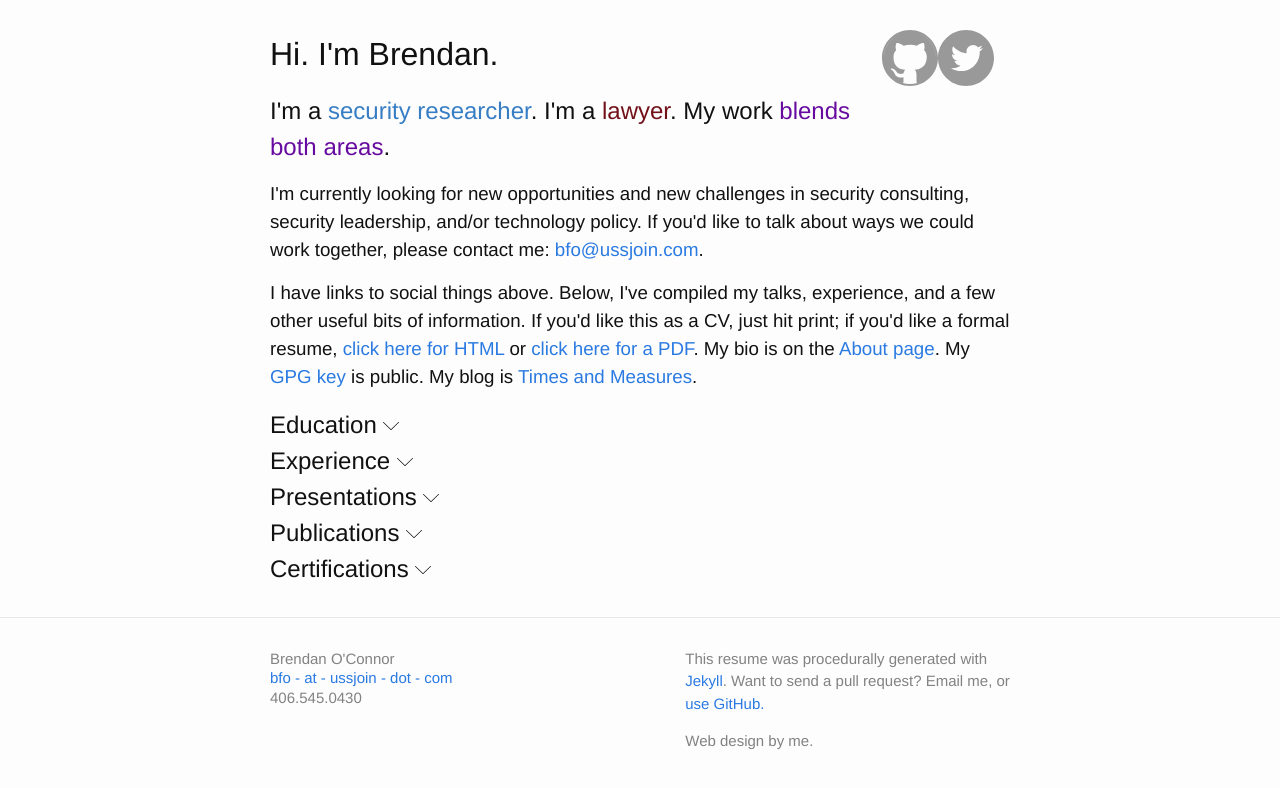
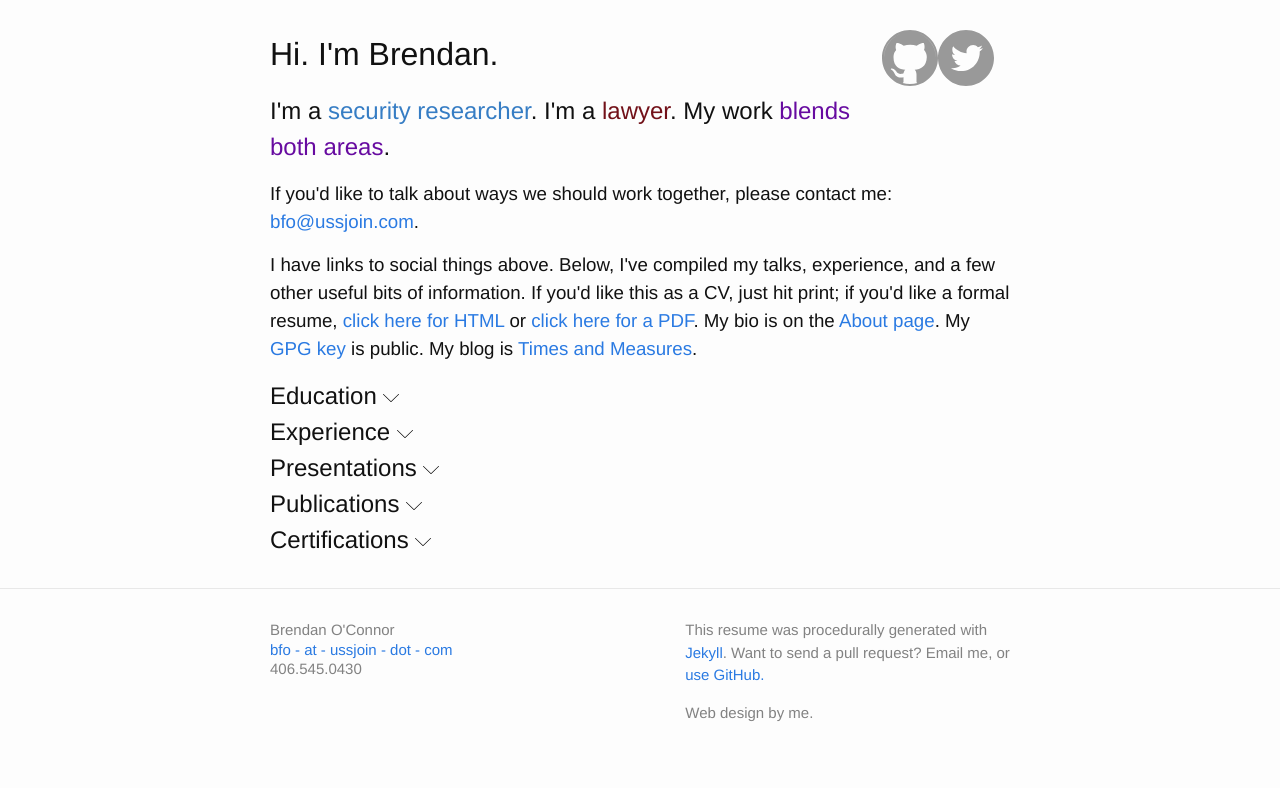
Before and after one commit to ussjoin/ussjoin.com, a Jekyll site: the page built from index.html, in a window 1280 px wide. Shown: the top 788 px of the page. Built offline with Jekyll 4.4.1, drawn with Linux system fonts in a browser that asks for light colours.

Commit message:
Removing call for new gigs.

```diff
--- a/_includes/header.html
+++ b/_includes/header.html
@@ -13,5 +13,5 @@
   </div>
   <h1>Hi. I'm Brendan.</h1>
   <h2>I'm a <span class="technicaltext">security researcher</span>. I'm a <span class="legaltext">lawyer</span>. My work <span class="technicallegaltext">blends both areas</span>.</h2>
-  <h3>I'm currently looking for new opportunities and new challenges in security consulting, security leadership, and/or technology policy. If you'd like to talk about ways we could work together, please contact me: <a href="mailto:bfo@ussjoin.com">bfo@ussjoin.com</a>.</h3>
+  <h3>If you'd like to talk about ways we should work together, please contact me: <a href="mailto:bfo@ussjoin.com">bfo@ussjoin.com</a>.</h3>
 </div>
```
